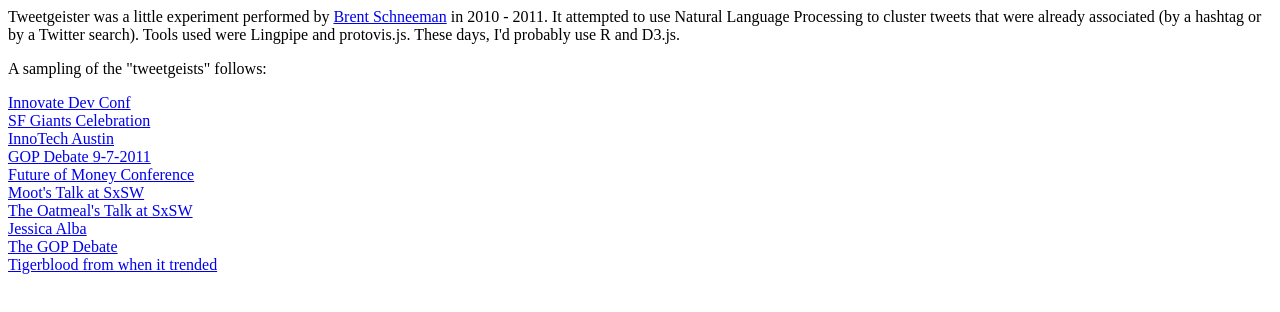
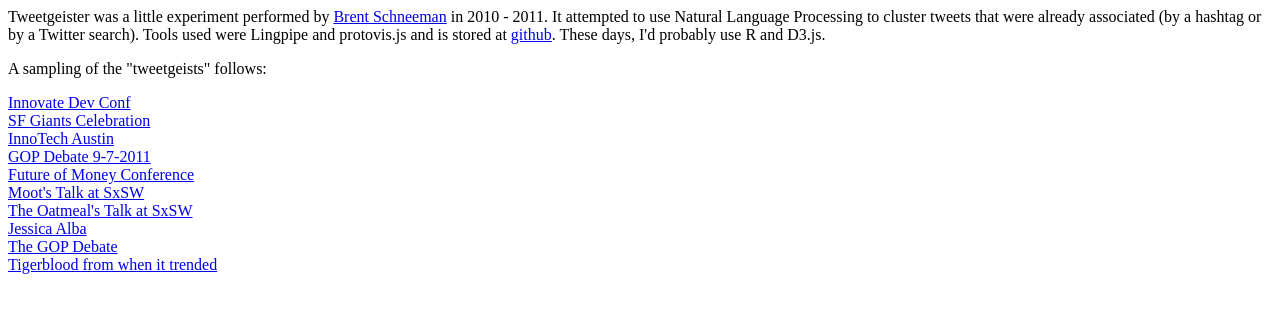
Before and after one commit to schnee/tweetgeister, a plain HTML site: page index.html in a window 1280 px wide. Drawn offline with Linux system fonts and the light colour scheme.

Commit message:
index.html

```diff
--- a/index.html
+++ b/index.html
@@ -5,7 +5,7 @@
 <title>Tweetgeister!</title>
 </head>
 <body>
-<p>Tweetgeister was a little experiment performed by <a href="mailto:schneeman@gmail.com">Brent Schneeman</a> in 2010 - 2011. It attempted to use Natural Language Processing to cluster tweets that were already associated (by a hashtag or by a Twitter search). Tools used were Lingpipe and protovis.js. These days, I'd probably use R and D3.js.</p>
+<p>Tweetgeister was a little experiment performed by <a href="mailto:schneeman@gmail.com">Brent Schneeman</a> in 2010 - 2011. It attempted to use Natural Language Processing to cluster tweets that were already associated (by a hashtag or by a Twitter search). Tools used were Lingpipe and protovis.js and is stored at <a href="https://github.com/schnee/tweetgeister">github</a>. These days, I'd probably use R and D3.js.</p>
 <p>A sampling of the "tweetgeists" follows:</p>
 <a href="./xinnovate.html">Innovate Dev Conf</a>
 <br />
```
